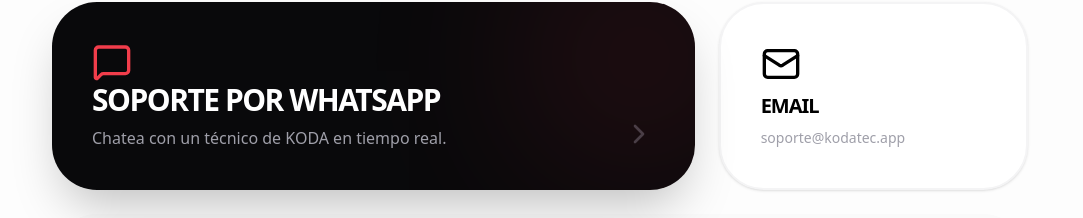
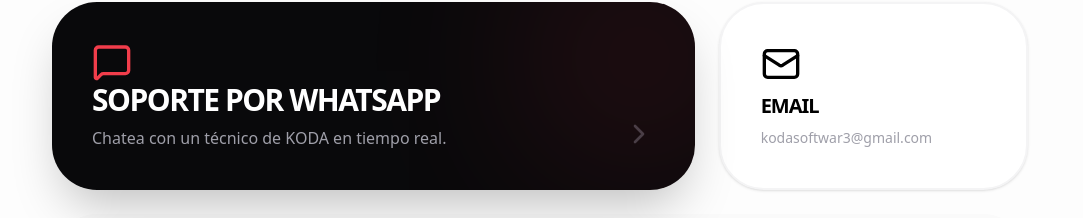
Before and after one commit to koda-tec/koda-maker, a Next.js app: page /soporte in a window 1280 px wide. Shown: the part 438-656 px from the top of the page, without its empty margins (100-1183 px from the left). Built offline with nearby package versions, Linux system fonts and the light colour scheme.

Commit message:
Fix privacidad y soporte

```diff
--- a/src/app/privacidad/page.tsx
+++ b/src/app/privacidad/page.tsx
@@ -30,7 +30,7 @@ export default function PrivacyPage() {
                 <Database size={20} className="text-accent" /> Almacenamiento de Datos
             </h2>
             <p>
-              En **KODA Maker**, la privacidad de tu taller es nuestra prioridad. Todos los datos de materiales, clientes y facturación se almacenan de forma segura en servidores cifrados (Powered by Supabase). Tu información es privada y solo tú tienes acceso a ella mediante tus credenciales de autenticación.
+              En KODA Maker, la privacidad de tu taller es nuestra prioridad. Todos los datos de materiales, clientes y facturación se almacenan de forma segura en servidores cifrados (Powered by Supabase). Tu información es privada y solo tú tienes acceso a ella mediante tus credenciales de autenticación.
             </p>
           </div>
 
@@ -60,7 +60,7 @@ export default function PrivacyPage() {
 
         <footer className="pt-10 border-t border-gray-100">
             <p className="text-xs font-bold text-zinc-400 uppercase tracking-widest">
-                Para dudas sobre tus datos, contacta a <a href="mailto:soporte@kodatec.app" className="text-accent underline">soporte@kodatec.app</a>
+                Para dudas sobre tus datos, contacta a <a href="mailto:kodasoftwar3@gmail.com" className="text-accent underline">soporte@kodatec.app</a>
             </p>
         </footer>
       </main>
--- a/src/app/soporte/page.tsx
+++ b/src/app/soporte/page.tsx
@@ -28,7 +28,7 @@ export default function SupportPage() {
 
             {/* WhatsApp */}
             <a
-                href="https://wa.me/5491100000000" // REEMPLAZA CON TU NÚMERO
+                href="https://wa.me/3816458489"
                 target="_blank"
                 className="md:col-span-2 bg-zinc-950 rounded-[45px] p-10 text-white flex flex-col justify-between hover:scale-[1.02] transition-all shadow-2xl relative overflow-hidden group"
             >
@@ -46,7 +46,7 @@ export default function SupportPage() {
                 <Mail size={40} className="text-black" />
                 <div>
                     <h3 className="text-xl font-black uppercase tracking-tighter">Email</h3>
-                    <p className="text-zinc-400 text-sm font-medium mt-2">soporte@kodatec.app</p>
+                    <p className="text-zinc-400 text-sm font-medium mt-2">kodasoftwar3@gmail.com</p>
                 </div>
             </div>
 
```
